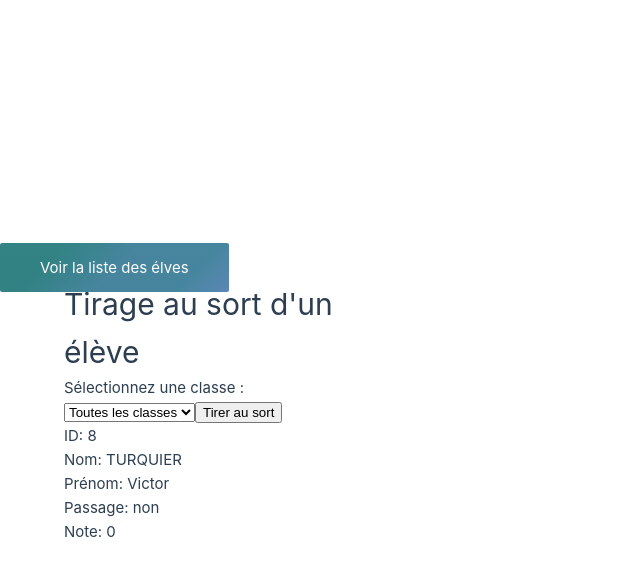
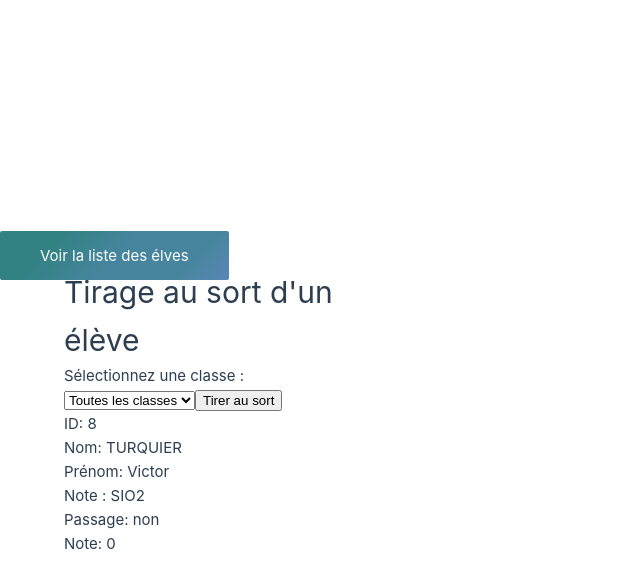
Before and after one commit to MaurrouViff/roulette-vuejs, a Vue app: page / in a window 1280 px wide. Both pictures are taken after a click on the button "Tirer au sort". Shown: the top 588 px of the page, without its empty margins (0-640 px from the left). Built offline with nearby package versions, Linux system fonts and the light colour scheme.

Commit message:
fichier vue.js RandomStudent

```diff
--- a/src/components/RandomStudent.vue
+++ b/src/components/RandomStudent.vue
@@ -13,6 +13,7 @@
       <p>ID: {{ eleveTire.id }}</p>
       <p>Nom: {{ eleveTire.nomfamille }}</p>
       <p>Prénom: {{ eleveTire.prenom }}</p>
+      <p>Note : {{eleveTire.classe}}</p>
       <p>Passage: {{ eleveTire.passage }}</p>
       <p>Note: {{ eleveTire.note }}</p>
     </div>
```
